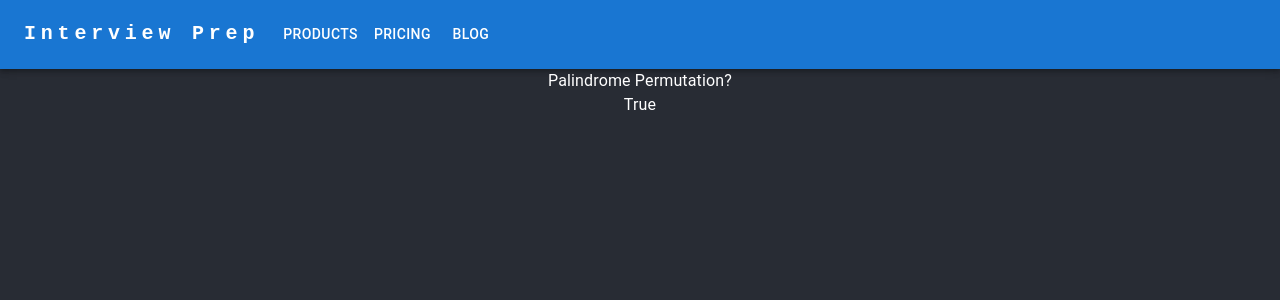
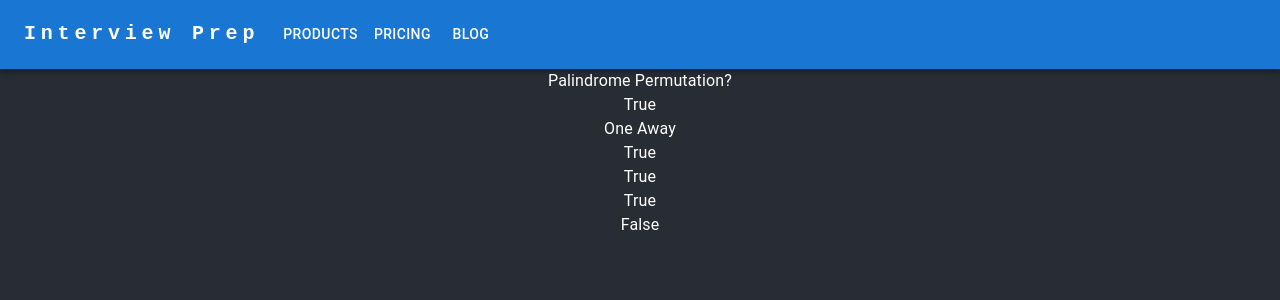
Before and after one commit to wesman93/interview-prep, a React (Create React App) app: page / in a window 1280 px wide. Shown: the top 300 px of the page. Built offline with nearby package versions, Linux system fonts and the light colour scheme.

Commit message:
one away

```diff
--- a/src/App.tsx
+++ b/src/App.tsx
@@ -2,14 +2,16 @@ import React from 'react';
 import './App.css';
 import AppHeader from "./AppHeader";
 import PalindromePermutation from "./PalindromePermutation";
+import OneAway from "./OneAway";
 
 function App() {
-  return (
-    <div className="App">
-      <AppHeader />
-        <PalindromePermutation/>
-    </div>
-  );
+    return (
+        <div className="App">
+            <AppHeader/>
+            <PalindromePermutation/>
+            <OneAway/>
+        </div>
+    );
 }
 
 export default App;
--- /dev/null
+++ b/src/OneAway.tsx
@@ -0,0 +1,43 @@
+import React from 'react';
+import {Typography} from "@mui/material";
+
+const OneAway = () => {
+
+    const isOneAway = (a: string, b: string) => {
+        if(Math.abs(a.length - b.length) > 1){
+            return false;
+        }
+
+        const s1 = a.length < b.length ? Array.from(a) : Array.from(b);
+        const s2 = a.length < b.length ? Array.from(b) : Array.from(a);
+
+        let differences = 0;
+        let j = 0;
+
+        for (let i = 0; i < s1.length; i++) {
+            if(s1[i] !== s2[j]){
+                differences++
+                if(s1.length < s2.length){
+                    j++;
+                }
+            }
+            j++;
+        }
+
+        console.log('mapA', s1);
+        console.log('mapB', s2);
+        console.log('differences', differences);
+
+        return differences <= 1;
+    }
+
+    return <>
+        <Typography>One Away</Typography>
+        <Typography>{isOneAway('pale', 'ple') ? 'True' : 'False'}</Typography>
+        <Typography>{isOneAway('pales', 'pale') ? 'True' : 'False'}</Typography>
+        <Typography>{isOneAway('pale', 'bale') ? 'True' : 'False'}</Typography>
+        <Typography>{isOneAway('pale', 'bake') ? 'True' : 'False'}</Typography>
+    </>
+};
+
+export default OneAway;
--- a/src/PalindromePermutation.tsx
+++ b/src/PalindromePermutation.tsx
@@ -20,13 +20,13 @@ const PalindromePermutation = () => {
         const perm = Array.from(s.toLowerCase());
         const map = getCountMap(perm);
         let oddCount = 0;
-        map.forEach((value, key) => {
+
+        map.forEach((value) => {
             if(value%2 === 1){
                 oddCount++;
             }
         })
         console.log('map', map);
-
 
         return oddCount%2 === 1;
     }
```
